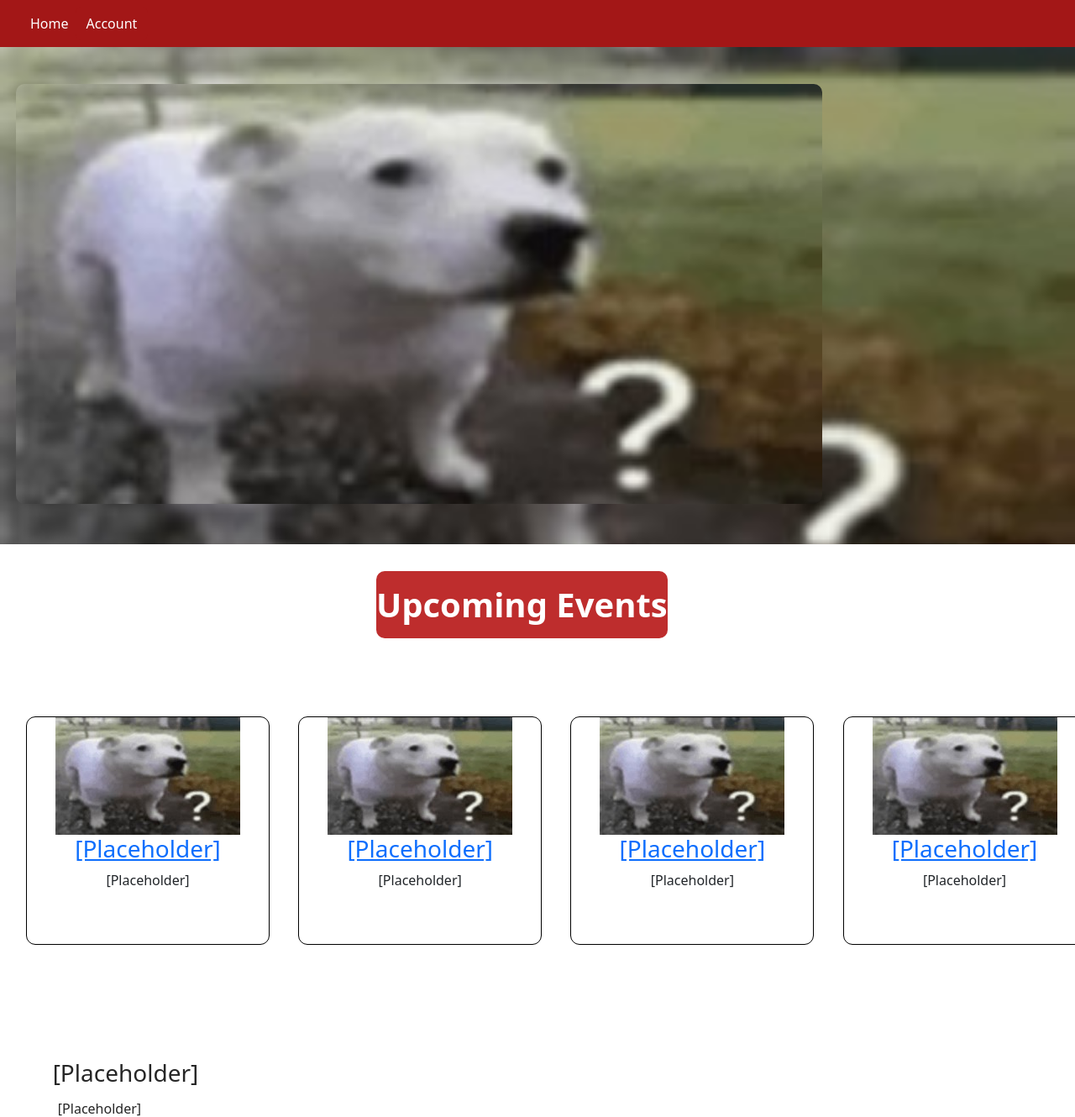
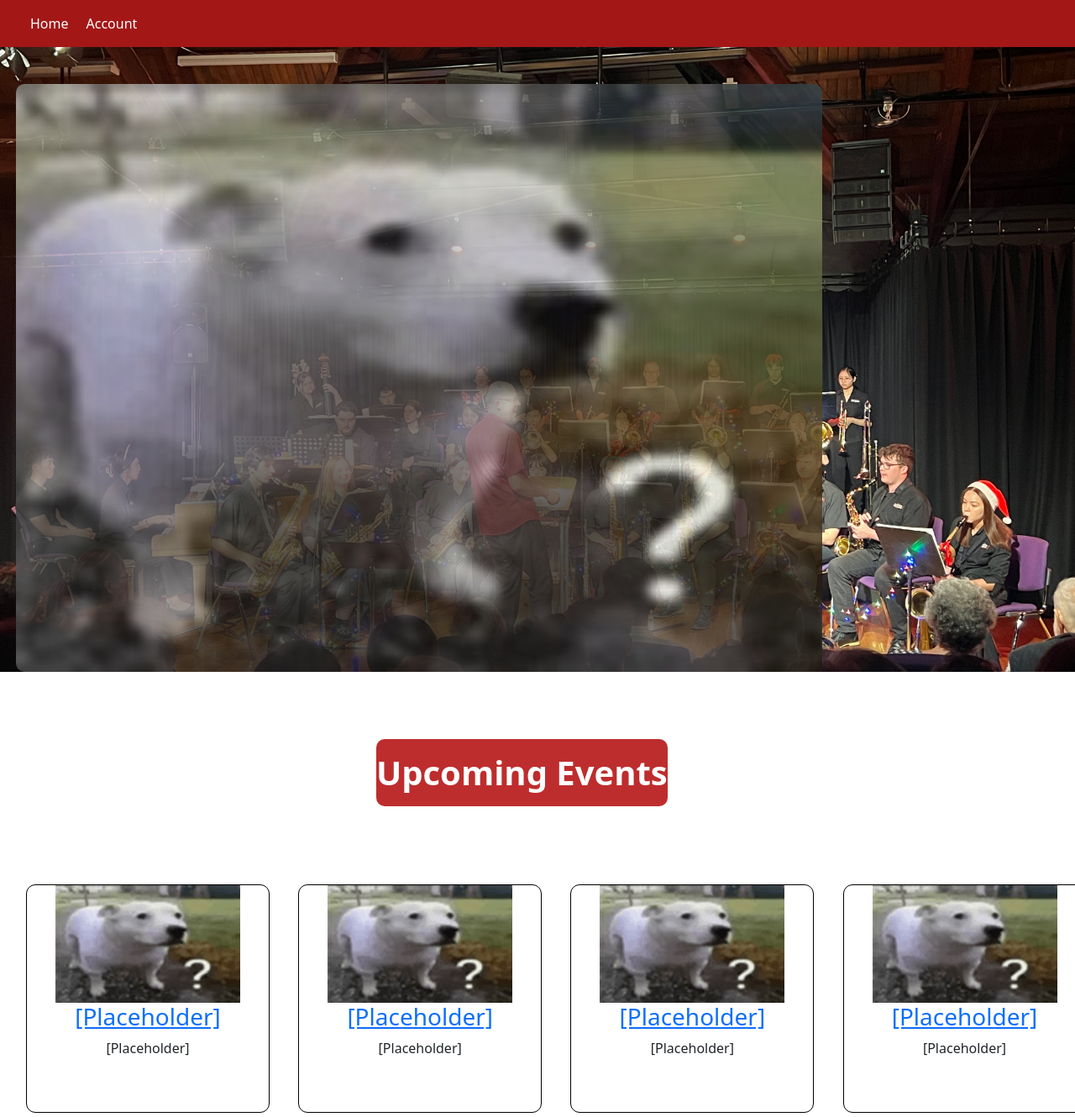
Before and after one commit to KiwiBoi2/SABB-WebApp, a Flask app: page / in a window 1280 px wide. Shown: the top 1330 px of the page at 84% size. Run offline with Flask 3, Linux system fonts and the light colour scheme.

Commit message:
added homepage background & changed opacity of banner

```diff
--- a/website/static/main.css
+++ b/website/static/main.css
@@ -255,10 +255,11 @@ img.img-background{
 
 img.home-banner{
     width: 75%;
-    height: 500px;
+    height: 700px;
     border-radius: 10px;
     object-fit: cover;
     margin-left: 1.5%;
+    opacity: 0.85;
 }
 
 /*Carousel tomfoolery*/
--- a/website/templates/home.html
+++ b/website/templates/home.html
@@ -6,7 +6,7 @@
 <!-- banner section -->
 <div class="banner-container">
     <h1 class="title-text"></h1>
-    <img src="/static/images/dog.jpg" alt="Placeholder" class="img-background"/>
+    <img src="/static/images/home.jpg" alt="Placeholder" class="img-background"/>
 </div>
 <!-- end banner section -->
 <div class="spacer">
```
Also changed, not shown: website/static/images/home.jpg (added).
